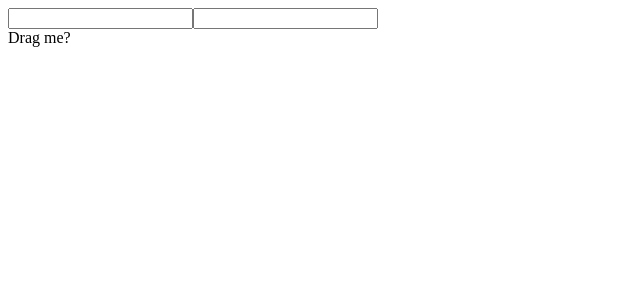
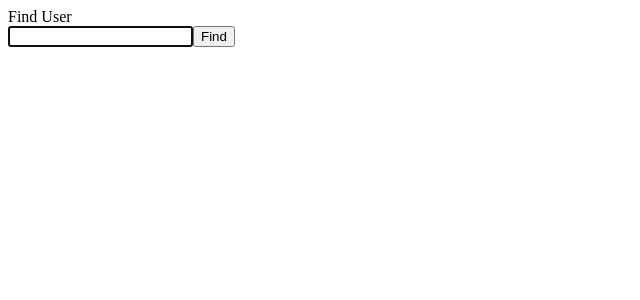
Before and after one commit to PatiDevv/Small_project, a React (Create React App) app in the folder rts-learn/: page / in a window 1280 px wide. Shown: the top 300 px of the page, without its empty margins (0-640 px from the left). Built offline with nearby package versions, Linux system fonts and the light colour scheme.

Commit message:
useEffect

```diff
--- a/rts-learn/src/index.tsx
+++ b/rts-learn/src/index.tsx
@@ -2,12 +2,12 @@ import React from "react";
 import ReactDOM from "react-dom";
 import EventComponent from "./events/EventComponent";
 import { GuestList } from "./state/GuestList";
-import UserSearch from "./state/UserSearch";
+import UserSearch from "./refs/UserSearch";
 
 const App = () => {
   return (
     <div>
-      <EventComponent />
+      <UserSearch />
     </div>
   );
 };
--- a/rts-learn/src/refs/UserSearch.tsx
+++ b/rts-learn/src/refs/UserSearch.tsx
@@ -1,4 +1,4 @@
-import { useRef, useState } from "react";
+import { useEffect, useRef, useState } from "react";
 
 const users = [
   {
@@ -19,6 +19,13 @@ const UserSearch: React.FC = () => {
   const inputRef = useRef<HTMLInputElement | null>(null);
   const [name, setName] = useState("");
   const [user, setUser] = useState<{ name: string; age: number | undefined }>();
+
+  useEffect(() => {
+    if (!inputRef.current) {
+      return;
+    }
+    inputRef.current.focus();
+  }, []);
 
   const onClick = () => {
     const foundUser = users.find((user) => {
```
